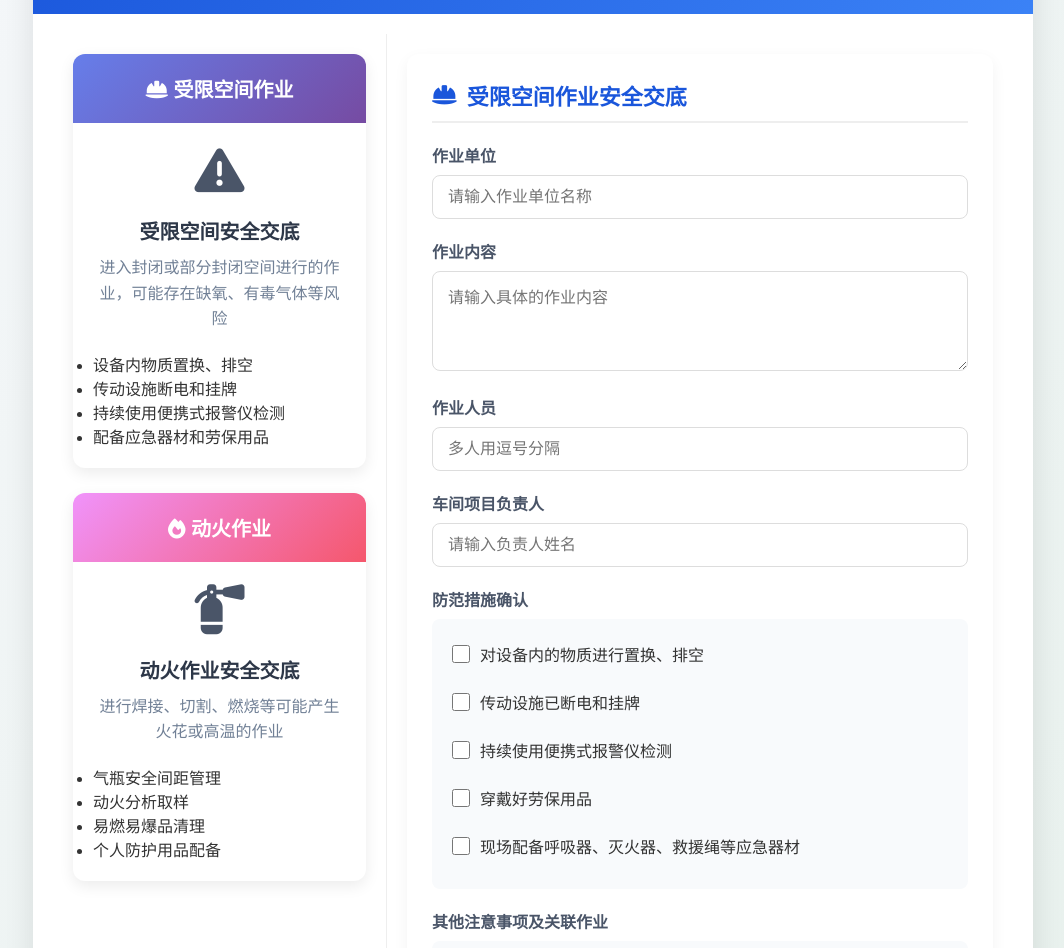
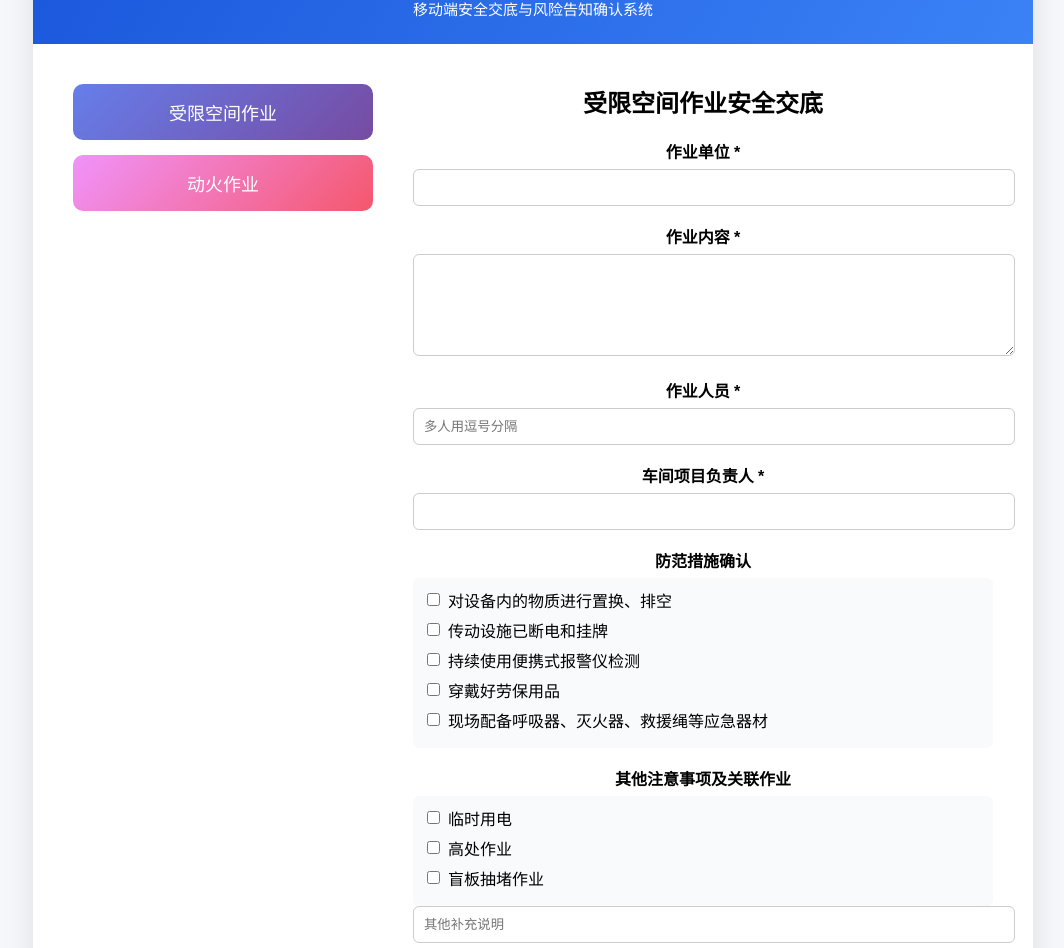
Before and after one commit to gaohaha874/safety-handover, a plain HTML site: page index.html in a window 1280 px wide. Shown: the part 180-1128 px from the top of the page, without its empty margins (107-1171 px from the left). Drawn offline with Linux system fonts and the light colour scheme.

Commit message:
Update index.html

```diff
--- a/index.html
+++ b/index.html
@@ -1,114 +1,66 @@
 <!DOCTYPE html>
 <html lang="zh-CN">
 <head>
-    <meta charset="UTF-8">
-    <meta name="viewport" content="width=device-width, initial-scale=1.0">
+  <meta charset="UTF-8" />
   <title>杭州电化 - 作业安全交底小程序</title>
+  <meta name="viewport" content="width=device-width, initial-scale=1" />
   <link rel="stylesheet" href="https://cdnjs.cloudflare.com/ajax/libs/font-awesome/6.4.0/css/all.min.css">
   <style>
-        *{margin:0;padding:0;box-sizing:border-box;font-family:"PingFang SC","Microsoft YaHei",sans-serif}
-        body{background:linear-gradient(135deg,#f5f7fa 0%,#e4efe9 100%);min-height:100vh;padding:20px;color:#333}
+    /* 基础样式与之前一致，略 */
+    body{font-family:"PingFang SC","Microsoft YaHei",sans-serif;background:#f5f7fa;margin:0;padding:20px}
     .container{max-width:1000px;margin:0 auto;background:#fff;border-radius:15px;box-shadow:0 10px 30px rgba(0,0,0,.1);overflow:hidden}
     header{background:linear-gradient(120deg,#1a56db 0%,#3b82f6 100%);color:#fff;padding:25px;text-align:center}
-        .company-name{font-size:24px;font-weight:bold;margin-bottom:10px}
-        .app-title{font-size:28px;margin-bottom:15px}
-        .app-description{font-size:16px;opacity:.9}
     .main-content{display:flex;flex-wrap:wrap;padding:20px}
-        .card-section{flex:1;min-width:300px;padding:20px}
-        .form-section{flex:2;min-width:400px;padding:20px;border-left:1px solid #eee}
-        .card{background:#fff;border-radius:12px;overflow:hidden;box-shadow:0 5px 15px rgba(0,0,0,.08);margin-bottom:25px;transition:transform .3s;cursor:pointer}
-        .card:hover{transform:translateY(-5px)}
-        .card-header{padding:20px;text-align:center;color:#fff;font-weight:bold;font-size:20px}
-        .restricted .card-header{background:linear-gradient(135deg,#667eea 0%,#764ba2 100%)}
-        .hot-work .card-header{background:linear-gradient(135deg,#f093fb 0%,#f5576c 100%)}
-        .card-body{padding:20px}
-        .card-icon{font-size:50px;margin-bottom:15px;text-align:center;color:#4a5568}
-        .card-title{font-size:20px;margin-bottom:10px;text-align:center;color:#2d3748}
-        .card-desc{color:#718096;margin-bottom:20px;text-align:center;line-height:1.6}
-        .form-container{background:#fff;border-radius:12px;padding:25px;box-shadow:0 5px 15px rgba(0,0,0,.05);margin-bottom:30px;display:none}
-        .active-form{display:block;animation:fadeIn .5s}
-        @keyframes fadeIn{from{opacity:0;transform:translateY(10px)}to{opacity:1;transform:translateY(0)}}
-        .form-title{font-size:22px;margin-bottom:20px;padding-bottom:10px;border-bottom:2px solid #eee;color:#1a56db;display:flex;align-items:center}
-        .form-title i{margin-right:10px}
-        .form-group{margin-bottom:20px}
-        .form-label{display:block;margin-bottom:8px;font-weight:bold;color:#4a5568}
-        .form-input,.form-textarea,.form-select{width:100%;padding:12px 15px;border:1px solid #ddd;border-radius:8px;font-size:16px;transition:border-color .3s}
-        .form-input:focus,.form-textarea:focus,.form-select:focus{border-color:#3b82f6;outline:none;box-shadow:0 0 0 3px rgba(59,130,246,.2)}
-        .form-textarea{min-height:100px;resize:vertical}
-        .checkbox-group{background:#f8fafc;padding:15px;border-radius:8px}
-        .checkbox-label{display:flex;align-items:center;margin-bottom:8px;padding:8px 5px;border-radius:6px;transition:background .2s}
-        .checkbox-label:hover{background:#edf2f7}
-        .checkbox-label input{margin-right:10px;width:18px;height:18px}
-        .submit-btn{background:#1a56db;color:#fff;padding:15px 25px;font-size:18px;margin-top:20px;border:none;border-radius:8px;cursor:pointer;width:100%;transition:background .3s;font-weight:bold}
+    .form-section{flex:2;min-width:400px;padding:20px}
+    .form-container{display:none}.active-form{display:block}
+    .form-group{margin-bottom:18px}
+    .form-label{display:block;font-weight:bold;margin-bottom:6px}
+    .form-input,.form-textarea{width:100%;padding:10px;border:1px solid #ccc;border-radius:6px}
+    .form-textarea{min-height:80px;resize:vertical}
+    .checkbox-group{background:#f8fafc;padding:10px;border-radius:6px}
+    .checkbox-label{display:flex;align-items:center;margin-bottom:6px}
+    .checkbox-label input{margin-right:8px}
+    .submit-btn{background:#1a56db;color:#fff;padding:12px 24px;border:none;border-radius:6px;width:100%;cursor:pointer;font-size:16px}
     .submit-btn:hover{background:#1e4bb8}
-        @media(max-width:768px){.main-content{flex-direction:column}.form-section{border-left:none;border-top:1px solid #eee}}
+    .emergency{background:#fff3cd;color:#856404;padding:10px;border-radius:6px;font-size:14px;line-height:1.5}
   </style>
 </head>
 <body>
 <div class="container">
   <header>
-        <div class="company-name">杭州电化新材料有限公司</div>
-        <h1 class="app-title">作业安全交底小程序</h1>
-        <p class="app-description">移动端安全交底与风险告知确认系统</p>
+    <div style="font-size:24px;font-weight:bold">杭州电化新材料有限公司</div>
+    <h1 style="margin:6px 0">作业安全交底小程序</h1>
+    <p style="margin:0;font-size:15px">移动端安全交底与风险告知确认系统</p>
   </header>
 
   <div class="main-content">
-        <!-- 左侧卡片 -->
-        <div class="card-section">
-            <div class="card restricted" onclick="showForm('restricted')">
-                <div class="card-header"><i class="fas fa-hard-hat"></i> 受限空间作业</div>
-                <div class="card-body">
-                    <div class="card-icon"><i class="fas fa-exclamation-triangle"></i></div>
-                    <h3 class="card-title">受限空间安全交底</h3>
-                    <p class="card-desc">进入封闭或部分封闭空间进行的作业，可能存在缺氧、有毒气体等风险</p>
-                    <ul class="card-features">
-                        <li>设备内物质置换、排空</li>
-                        <li>传动设施断电和挂牌</li>
-                        <li>持续使用便携式报警仪检测</li>
-                        <li>配备应急器材和劳保用品</li>
-                    </ul>
-                </div>
+    <div style="flex:1;min-width:300px;text-align:center;padding:20px">
+      <button onclick="showForm('restricted')" style="width:100%;margin-bottom:15px;padding:15px;border:none;border-radius:10px;background:linear-gradient(135deg,#667eea,#764ba2);color:#fff;font-size:18px;cursor:pointer">受限空间作业</button>
+      <button onclick="showForm('hot-work')" style="width:100%;padding:15px;border:none;border-radius:10px;background:linear-gradient(135deg,#f093fb,#f5576c);color:#fff;font-size:18px;cursor:pointer">动火作业</button>
     </div>
 
-            <div class="card hot-work" onclick="showForm('hot-work')">
-                <div class="card-header"><i class="fas fa-fire"></i> 动火作业</div>
-                <div class="card-body">
-                    <div class="card-icon"><i class="fas fa-fire-extinguisher"></i></div>
-                    <h3 class="card-title">动火作业安全交底</h3>
-                    <p class="card-desc">进行焊接、切割、燃烧等可能产生火花或高温的作业</p>
-                    <ul class="card-features">
-                        <li>气瓶安全间距管理</li>
-                        <li>动火分析取样</li>
-                        <li>易燃易爆品清理</li>
-                        <li>个人防护用品配备</li>
-                    </ul>
-                </div>
-            </div>
-        </div>
-
-        <!-- 右侧表单 -->
     <div class="form-section">
       <!-- 受限空间 -->
       <div id="restricted-form" class="form-container active-form">
-                <h2 class="form-title"><i class="fas fa-hard-hat"></i> 受限空间作业安全交底</h2>
-                <form action="https://formspree.io/f/xqazkjnw" method="POST" enctype="multipart/form-data">
+        <h2 style="margin-top:0">受限空间作业安全交底</h2>
+        <form name="restrictedForm" method="POST" data-netlify="true" action="/success.html" enctype="multipart/form-data">
+          <input type="hidden" name="form-name" value="restrictedForm">
           <div class="form-group">
-                        <label class="form-label">作业单位</label>
-                        <input type="text" name="unit" class="form-input" placeholder="请输入作业单位名称" required>
+            <label class="form-label">作业单位 *</label>
+            <input type="text" name="unit" class="form-input" required>
           </div>
           <div class="form-group">
-                        <label class="form-label">作业内容</label>
-                        <textarea name="content" class="form-textarea" placeholder="请输入具体的作业内容" required></textarea>
+            <label class="form-label">作业内容 *</label>
+            <textarea name="content" class="form-textarea" required></textarea>
           </div>
           <div class="form-group">
-                        <label class="form-label">作业人员</label>
+            <label class="form-label">作业人员 *</label>
             <input type="text" name="workers" class="form-input" placeholder="多人用逗号分隔" required>
           </div>
           <div class="form-group">
-                        <label class="form-label">车间项目负责人</label>
-                        <input type="text" name="leader" class="form-input" placeholder="请输入负责人姓名" required>
+            <label class="form-label">车间项目负责人 *</label>
+            <input type="text" name="leader" class="form-input" required>
           </div>
-
           <div class="form-group">
             <label class="form-label">防范措施确认</label>
             <div class="checkbox-group">
@@ -119,7 +71,6 @@
               <label class="checkbox-label"><input type="checkbox" name="measures" value="应急器材"> 现场配备呼吸器、灭火器、救援绳等应急器材</label>
             </div>
           </div>
-
           <div class="form-group">
             <label class="form-label">其他注意事项及关联作业</label>
             <div class="checkbox-group">
@@ -129,50 +80,45 @@
             </div>
             <input type="text" name="otherText" class="form-input" placeholder="其他补充说明">
           </div>
-
           <div class="form-group">
             <label class="form-label">应急措施</label>
-                        <div style="background:#fff3cd;color:#856404;padding:10px;border-radius:6px;font-size:14px;line-height:1.6">
+            <div class="emergency">
               发生中毒或窒息事故时，现场人员大声呼叫，并拨打急救电话 0571-86617799-6521、0571-86617799-6629；救援时戴好正压空气呼吸器，迅速将人员转移到空气流通的地方，进行心肺复苏急救。
             </div>
           </div>
-
-                    <!-- 双保险：文字+拍照 -->
           <div class="form-group">
             <label class="form-label">现场负责人姓名（确认签字）*</label>
-                        <input type="text" name="signName" class="form-input" placeholder="请再次输入现场负责人姓名" required>
+            <input type="text" name="signName" class="form-input" required>
           </div>
           <div class="form-group">
             <label class="form-label">现场照片（佐证）*</label>
             <input type="file" name="photo" accept="image/*" capture="environment" required>
           </div>
-
-                    <input type="hidden" name="recordType" value="受限空间作业">
           <button type="submit" class="submit-btn">提交交底记录</button>
         </form>
       </div>
 
       <!-- 动火作业 -->
       <div id="hot-work-form" class="form-container">
-                <h2 class="form-title"><i class="fas fa-fire"></i> 动火作业安全交底</h2>
-                <form action="https://formspree.io/f/xqazkjnw" method="POST" enctype="multipart/form-data">
+        <h2 style="margin-top:0">动火作业安全交底</h2>
+        <form name="hotForm" method="POST" data-netlify="true" action="/success.html" enctype="multipart/form-data">
+          <input type="hidden" name="form-name" value="hotForm">
           <div class="form-group">
-                        <label class="form-label">作业单位</label>
-                        <input type="text" name="unit" class="form-input" placeholder="请输入作业单位名称" required>
+            <label class="form-label">作业单位 *</label>
+            <input type="text" name="unit" class="form-input" required>
           </div>
           <div class="form-group">
-                        <label class="form-label">作业内容</label>
-                        <textarea name="content" class="form-textarea" placeholder="请输入具体的作业内容" required></textarea>
+            <label class="form-label">作业内容 *</label>
+            <textarea name="content" class="form-textarea" required></textarea>
           </div>
           <div class="form-group">
-                        <label class="form-label">作业人员</label>
+            <label class="form-label">作业人员 *</label>
             <input type="text" name="workers" class="form-input" placeholder="多人用逗号分隔" required>
           </div>
           <div class="form-group">
-                        <label class="form-label">车间项目负责人</label>
-                        <input type="text" name="leader" class="form-input" placeholder="请输入负责人姓名" required>
+            <label class="form-label">车间项目负责人 *</label>
+            <input type="text" name="leader" class="form-input" required>
           </div>
-
           <div class="form-group">
             <label class="form-label">防范措施确认</label>
             <div class="checkbox-group">
@@ -184,7 +130,6 @@
               <label class="checkbox-label"><input type="checkbox" name="measures" value="防护用品"> 佩戴护面罩、劳保鞋等个人防护用品</label>
             </div>
           </div>
-
           <div class="form-group">
             <label class="form-label">其他注意事项及关联作业</label>
             <div class="checkbox-group">
@@ -194,33 +139,28 @@
             </div>
             <input type="text" name="otherText" class="form-input" placeholder="其他补充说明">
           </div>
-
           <div class="form-group">
             <label class="form-label">应急措施</label>
-                        <div style="background:#fff3cd;color:#856404;padding:10px;border-radius:6px;font-size:14px;line-height:1.6">
+            <div class="emergency">
               发生触电或灼伤时，现场人员大声呼叫，并拨打安全环保部门电话 0571-86617799-6579、0571-86617799-6629；迅速查看人员受伤情况，首先确保呼吸顺畅，不能随意搬动伤者，等待救援。发生火灾迅速切断起火源，消灭初期火点，按照公司事故应急预案处理。
             </div>
           </div>
-
-                    <!-- 双保险：文字+拍照 -->
           <div class="form-group">
             <label class="form-label">现场负责人姓名（确认签字）*</label>
-                        <input type="text" name="signName" class="form-input" placeholder="请再次输入现场负责人姓名" required>
+            <input type="text" name="signName" class="form-input" required>
           </div>
           <div class="form-group">
             <label class="form-label">现场照片（佐证）*</label>
             <input type="file" name="photo" accept="image/*" capture="environment" required>
           </div>
-
-                    <input type="hidden" name="recordType" value="动火作业">
           <button type="submit" class="submit-btn">提交交底记录</button>
         </form>
       </div>
     </div>
   </div>
 
-    <footer>
-        <p>© 2023 杭州电化新材料有限公司 - 安全交底系统</p>
+  <footer style="text-align:center;padding:15px;font-size:14px;color:#777">
+    © 2023 杭州电化新材料有限公司 - 安全交底系统
   </footer>
 </div>
 
@@ -230,5 +170,17 @@ function showForm(type){
   document.getElementById(type+'-form').classList.add('active-form');
 }
 </script>
+
+<!-- 成功提示页 success.html -->
+<!-- 保存为 success.html 并一起上传 -->
+<!doctype html>
+<title>提交成功</title>
+<style>body{font-family:sans-serif;text-align:center;padding:60px}</style>
+<h2>交底记录已提交成功！</h2>
+<p>管理员会尽快处理，谢谢配合。</p>
+<p><a href="/">返回首页</a></p>
 </body>
 </html>
+
+</body>
+</html>
```
Lines whose indentation alone changed are shown as unchanged.
